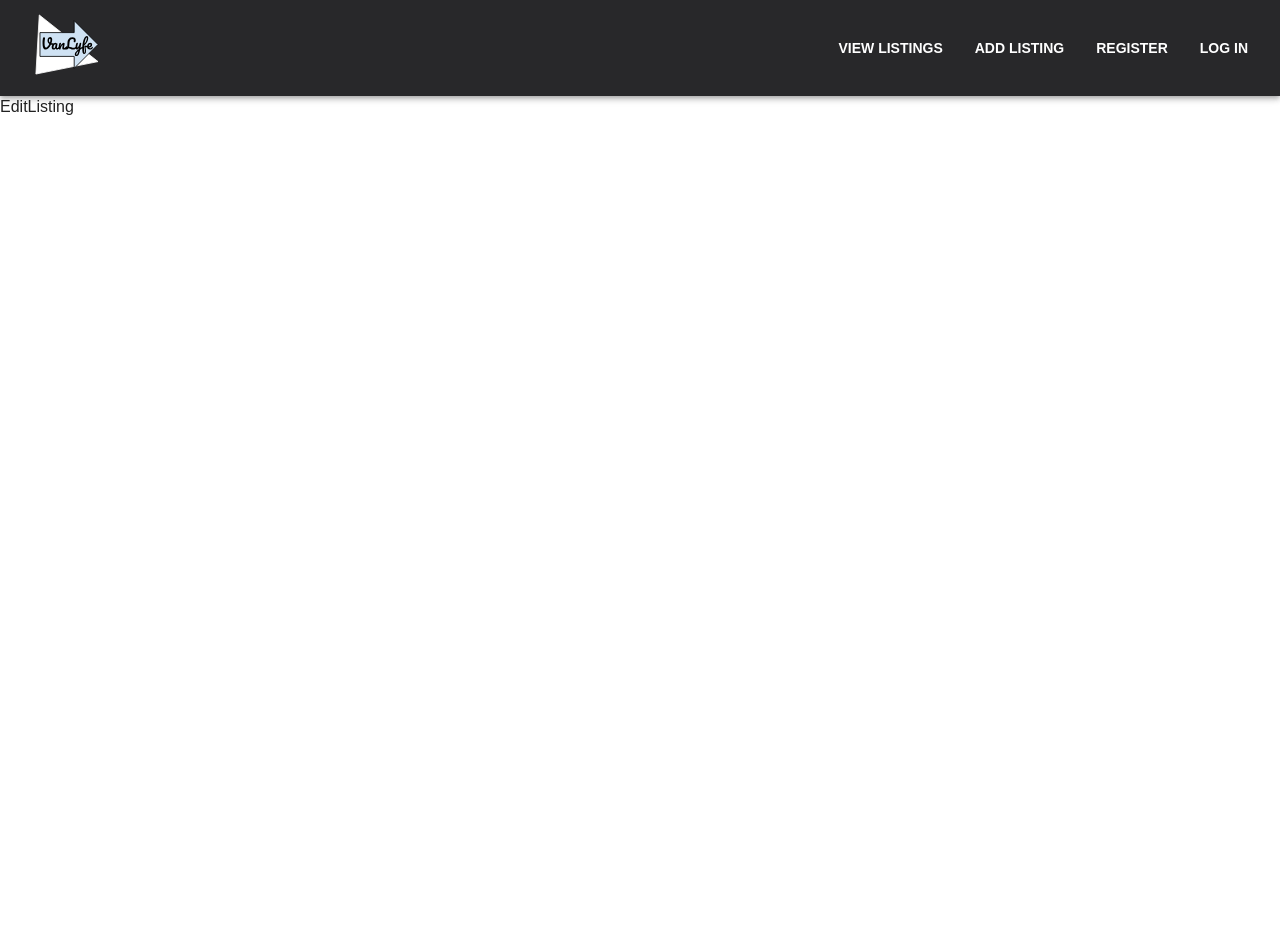
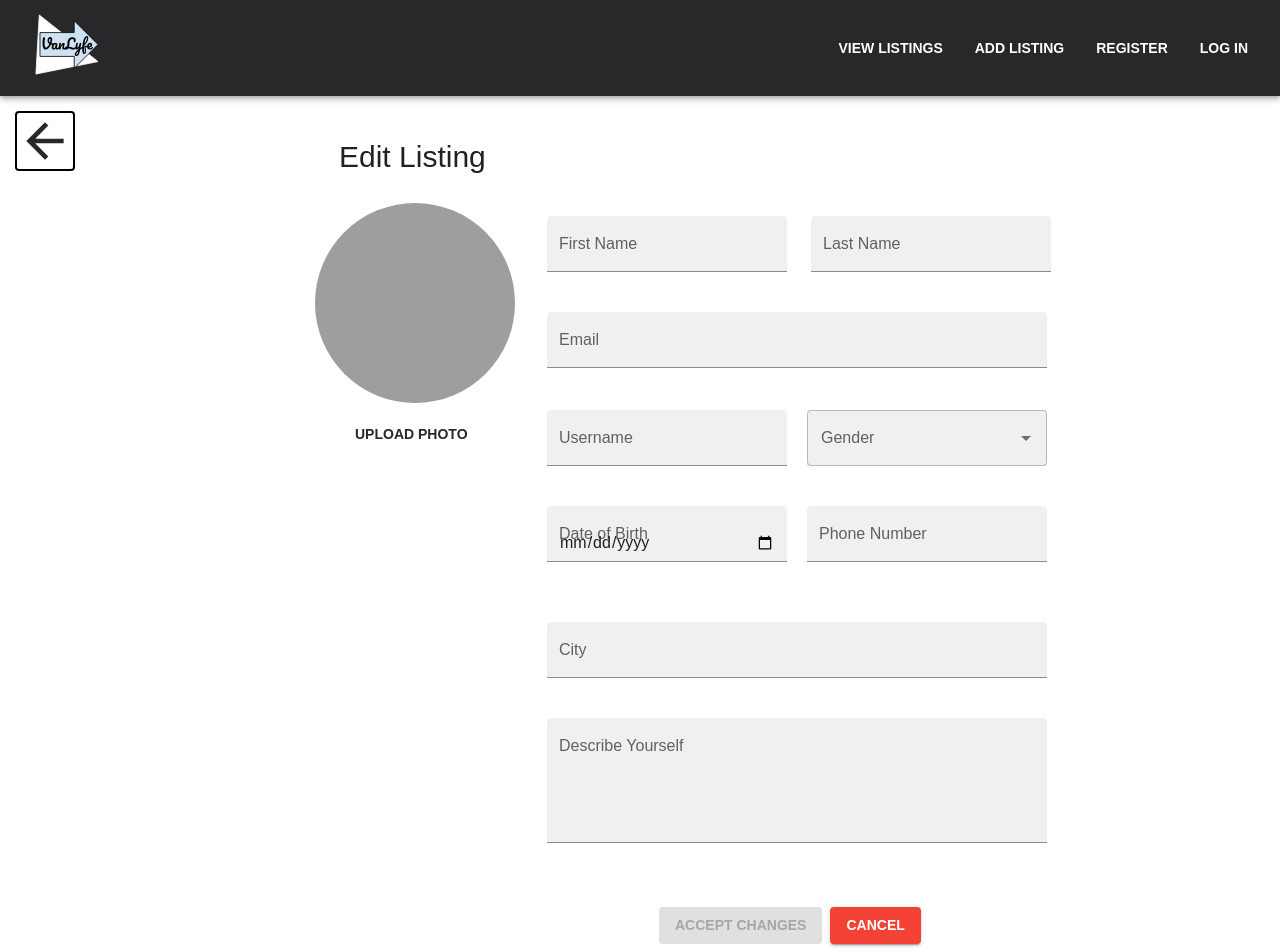
Before and after one commit to vanlyfe/capstone, a React (Vite) app in the folder Frontend/: page /listing/1/edit in a window 1280 px wide. Before the commit the page ends 800 px from the top, so only its background shows below. Built offline with nearby package versions, Linux system fonts and the light colour scheme; grey boxes are pictures that could not be loaded.

Commit message:
Fixed date error in posting order

```diff
--- a/Frontend/src/components/EditListing.jsx
+++ b/Frontend/src/components/EditListing.jsx
@@ -1,7 +1,274 @@
-import React from 'react'
+import React from "react";
+import ArrowBackIcon from "@mui/icons-material/ArrowBack";
+import {
+  Box,
+  Avatar,
+  Grid,
+  Autocomplete,
+  Button,
+  TextField,
+  Link,
+} from "@mui/material";
 
-export default function EditListing() {
+import apiClient from "../services/apiClient";
+
+import SnackbarContent from "@mui/material/SnackbarContent";
+import variables from "../assets/variables.js";
+
+
+export default function EditListing(props) {
+  const [success, setSuccess] = React.useState(false);
+  const [value, setValue] = React.useState();
+  const [form, setForm] = React.useState({
+    firstName: "",
+    lastName: "",
+    username: "",
+    birthdate: "",
+    gender: "",
+    phone: "",
+    location: "",
+    bio: "",
+    email: "",
+  });
+  const [errors, setErrors] = React.useState({});
+
+
+  const locations = variables.locations;
+  const models = variables.makes;
+
+  const handleOnCancel = () => {
+    props.setEditProfile(null);
+  };
+
+  const handleOnSubmit = async () => {
+    setErrors((e) => ({ ...e, form: null }));
+    const { data, error } = await apiClient.updateUser(form, props.user.id);
+
+    if (error) {
+      setErrors((e) => ({ ...e, form: error }));
+    }
+
+    if (data?.user) {
+      props.setUser(data.user);
+
+      setSuccess(true);
+      setTimeout(function () {
+        setSuccess(false);
+        props.setEditProfile(null);
+      }, 2000);
+    }
+  };
+
+  const handleOnInputChange = (event) => {
+
+    setForm((f) => ({ ...f, [event.target.name]: event.target.value }));
+  };
+
+  console.log(form);
   return (
-    <div>EditListing</div>
-  )
+    <Grid
+      sx={{
+        display: "flex",
+        flexDirection: "row",
+        justifyContent: "space-evenly",
+      }}
+    >
+
+      <Link href={props.user ? "/user/" + props.user.id : "/login"}>
+        <ArrowBackIcon className="arrowBack" sx={{ fontSize: 60 }} />
+      </Link>
+
+
+
+      <Grid
+        sx={{
+          width: 250,
+          ml: 30,
+          mt: 5,
+          fontSize: 30,
+          fontWeight: 400,
+        }}
+      >
+        <Box
+          sx={{
+            ml: 3,
+            fontSize: 30,
+            fontWeight: 400,
+          }}
+        >
+          Edit Listing{" "}
+        </Box>
+        <Box>
+          <Avatar
+            alt="Remy Sharp"
+            src="/static/images/avatar/1.jpg"
+            sx={{ width: 200, height: 200, mt: 3, mb: 1 }}
+          />{" "}
+        </Box>
+
+        <Button variant="text" href="/user/:id/activeListing" sx={{ ml: 4 }}>
+          Upload Photo
+        </Button>
+      </Grid>
+
+      <Grid sx={{ width: "100%", ml: 2, mt: 15 }}>
+        {errors.form && <span className="editUserError">{errors.form}</span>}
+        <SnackbarContent
+          message="Edited successfully!"
+          sx={{
+            ml: "50px",
+
+            mb: "50px",
+            display: success ? "null" : "none",
+            width: "60px",
+            fontSize: 20,
+            height: 60,
+          }}
+        />
+
+        <Box>
+          <Box sx={{ ml: 2, mb: 7 }}>
+            <TextField
+              id="filled-multiline-flexible"
+              label="First Name"
+              name="firstName"
+              maxRows={4}
+              onChange={handleOnInputChange}
+              variant="filled"
+              sx={{ width: 240, mr: 3, mb: 5 }}
+            />
+            <TextField
+              id="filled-multiline-flexible"
+              label="Last Name"
+              name="lastName"
+              maxRows={4}
+              onChange={handleOnInputChange}
+              variant="filled"
+              sx={{ width: 240, mr: 3, mb: 5 }}
+            />{" "}
+            <TextField
+              id="filled-multiline-flexible"
+              label="Email"
+              name="email"
+              onChange={handleOnInputChange}
+              maxRows={4}
+
+              variant="filled"
+              sx={{ width: 500, mr: 3, mb: 5 }}
+            />{" "}
+            <Grid
+              container
+              spacing={4}
+              justifyItems="center"
+              style={{ marginTop: "2px", marginBottom: "40px" }}
+            >
+              <TextField
+                id="filled-multiline-flexible"
+                label="Username"
+                name="username"
+                onChange={handleOnInputChange}
+                maxRows={4}
+                //     onChange={handleChange}
+                variant="filled"
+                sx={{ width: 240, mr: 2.5, ml: 4 }}
+              />{" "}
+              <Autocomplete
+                disablePortal
+                id="locations-auto-complete"
+                options={["Male", "Female", "Do not specify"]}
+                sx={{ width: 240, background: "rgba(0, 0, 0, 0.06)" }}
+                renderInput={(params) => (
+                  <TextField
+                    {...params}
+                    label="Gender"
+                    name="gender"
+                    onChange={handleOnInputChange}
+                    onSelect={handleOnInputChange}
+                  />
+                )}
+              />
+            </Grid>
+            <Grid
+              container
+              spacing={4}
+              justifyItems="center"
+              style={{ marginTop: "2px", marginBottom: "20px" }}
+            >
+              <TextField
+                id="filled-multiline-flexible"
+                label="Date of Birth"
+                name="birthdate"
+                type="date"
+                onChange={handleOnInputChange}
+                variant="filled"
+                sx={{ width: 240, mr: 2.5, ml: 4 }}
+              />
+
+              <TextField
+                id="filled-multiline-flexible"
+                label="Phone Number"
+                name="phone"
+                maxRows={4}
+                onChange={handleOnInputChange}
+                type="number"
+
+                variant="filled"
+                sx={{ width: 240, mb: 5 }}
+              />{" "}
+            </Grid>
+            <TextField
+              id="filled-multiline-flexible"
+              label="City"
+              name="location"
+              onChange={handleOnInputChange}
+              maxRows={4}
+
+              variant="filled"
+              sx={{ width: 500, mr: 3 }}
+            />{" "}
+            <TextField
+              id="filled-multiline-static"
+              label="Describe Yourself"
+              name="bio"
+              onChange={handleOnInputChange}
+              multiline
+              rows={4}
+              variant="filled"
+              sx={{ width: 500, mt: 5 }}
+            />
+          </Box>
+          <Box sx={{ display: "flex", flexDirection: "row", ml: 15 }}>
+            <Button
+              variant="contained"
+              onClick={handleOnSubmit}
+              disabled={
+                form.firstName === "" &&
+                form.lastName === "" &&
+                form.username === "" &&
+                form.birthdate === "" &&
+                form.gender === "" &&
+                form.location === "" &&
+                form.phone === "" &&
+                form.bio === "" &&
+                form.email === ""
+              }
+              sx={{ mt: 1, mb: 1, ml: 1 }}
+            >
+              Accept Changes
+            </Button>
+
+            <Button
+              variant="contained"
+              color="error"
+              onClick={handleOnCancel}
+              sx={{ mt: 1, mb: 1, ml: 1 }}
+            >
+              Cancel
+            </Button>
+          </Box>
+        </Box>
+      </Grid>
+
+    </Grid>
+  );
 }
--- a/Frontend/src/components/UsersProfile/ActiveListings.jsx
+++ b/Frontend/src/components/UsersProfile/ActiveListings.jsx
@@ -165,7 +165,11 @@ export default function ActiveListings(props) {
                           borderTop: "none",
                         }}
                       >
-                        {new Date(row.createdat).getFullYear() + "-" + new Date(row.createdat).getMonth() + "-" + new Date(row.createdat).getDate()}
+                        {new Date(row.createdat).getFullYear() +
+                          "-" +
+                          new Date(row.createdat).getMonth() +
+                          "-" +
+                          new Date(row.createdat).getDate()}
                       </TableCell>
 
                       <TableCell
@@ -194,10 +198,23 @@ export default function ActiveListings(props) {
                           borderTop: "none",
                         }}
                       >
-                        <Rating value={row.rating} readOnly={true}/>
+                        <Rating value={row.rating} readOnly={true} />
                       </TableCell>
                     </TableRow>
-             { Number(props.user.id) === Number(id) ?
+                    {Number(props.user.id) === Number(id) ? (
+                      <Grid>
+                        <Button
+                          sx={{ color: "#6E85B7" }}
+                          onClick={() => {
+
+
+                            navigate("/listing/" + row.id  + "/edit")
+
+                          }}
+                        >
+
+                          EDIT
+                        </Button>
                         <Button
                           sx={{ color: "#6E85B7" }}
                           onClick={() => {
@@ -207,9 +224,10 @@ export default function ActiveListings(props) {
                         >
                           {" "}
                           DELETE
-                    </Button>   : null }
+                        </Button>
 
-
+                      </Grid>
+                    ) : null}
                   </TableBody>
                 ))
               : "No listings yet"}
```
Also changed, not shown: 1 other file (tests, documents, lock files or other folders). Lines whose indentation alone changed are shown as unchanged.
